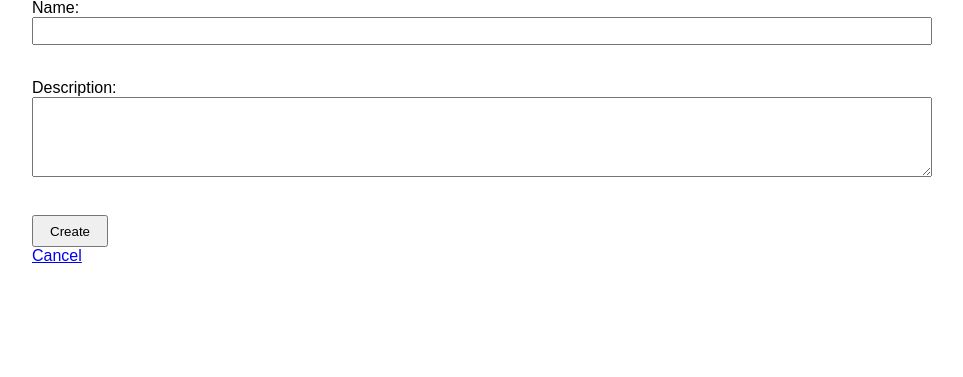
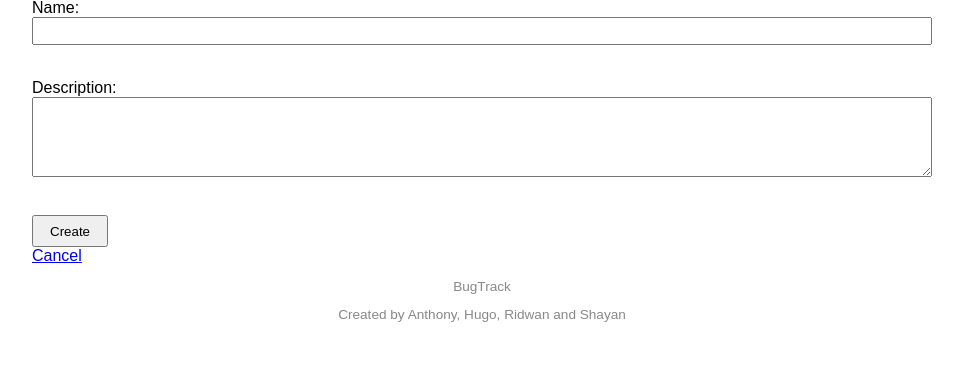
Before and after one commit to Shayan-Nawab/BugTracker, a Flask app: page /projects/new in a window 1280 px wide. Shown: the part 172-549 px from the top of the page, without its empty margins (158-1121 px from the left). Run offline with Flask 3, Linux system fonts and the light colour scheme; the visitor is signed in with stand-in values (Sample User, id 1); some libraries are stand-ins or nearby versions.

Commit message:
update Mon 16 Mar 2026 05:07:02 PM EDT

```diff
--- a/templates/base.html
+++ b/templates/base.html
@@ -31,4 +31,8 @@
         {% block content %}{% endblock %}
     </main>
 </body>
+<footer style="text-align: center;">
+    <p style="color:#888; font-size:0.85rem; margin-bottom:0.75rem;"> BugTrack</p>
+    <p style="color:#888; font-size:0.85rem; margin-bottom:0.75rem;"> Created by Anthony, Hugo, Ridwan and Shayan</p>
+</footer>
 </html>
```
